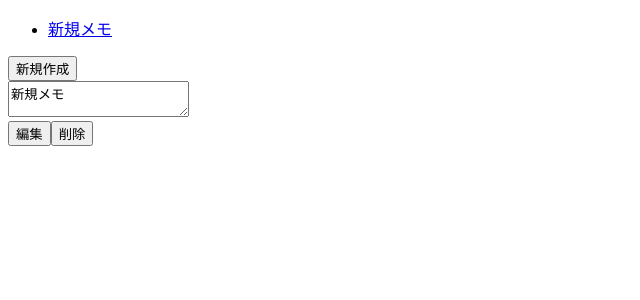
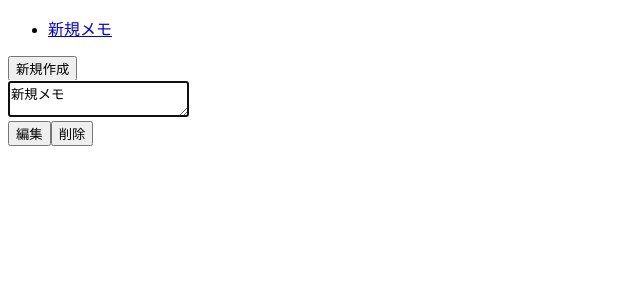
Before and after one commit to djkazunoko/vue-memoapp, a Vue app in the folder app/: page / in a window 1280 px wide. Both pictures are taken after a click on the button "新規作成". Shown: the top 300 px of the page, without its empty margins (0-640 px from the left). Built offline with nearby package versions, Linux system fonts and the light colour scheme.

Commit message:
メモの編集フォーム表示時に自動フォーカス

```diff
--- a/app/src/components/MemoForm.vue
+++ b/app/src/components/MemoForm.vue
@@ -1,6 +1,14 @@
 <script setup>
+import { ref, onMounted } from "vue";
+
 defineProps({ content: String });
 defineEmits(["update:content", "save", "remove"]);
+
+const textarea = ref(null);
+
+onMounted(() => {
+  textarea.value.focus();
+});
 </script>
 
 <template>
@@ -8,6 +16,7 @@ defineEmits(["update:content", "save", "remove"]);
     <textarea
       :value="content"
       @input="$emit('update:content', $event.target.value)"
+      ref="textarea"
     ></textarea>
   </div>
   <button @click="$emit('save')">編集</button>
```
